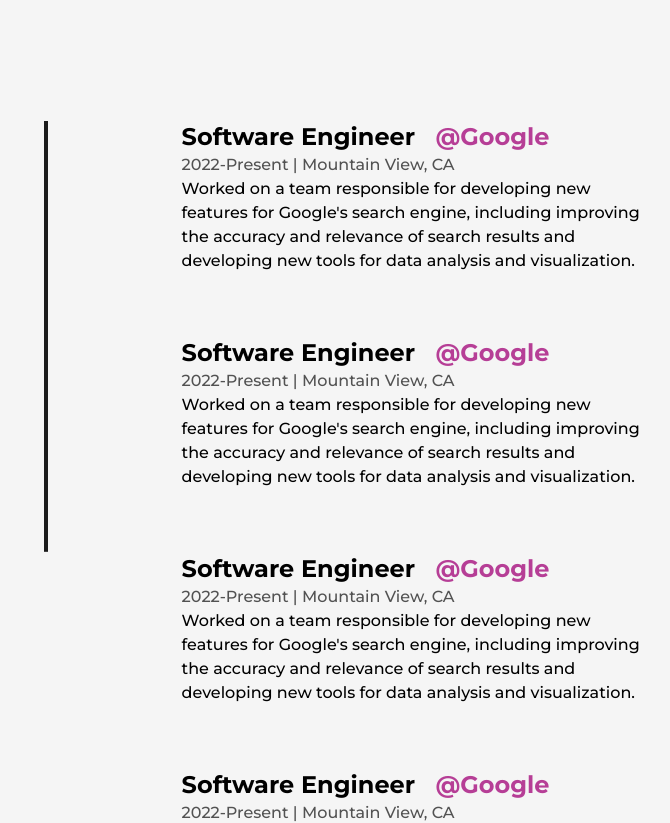
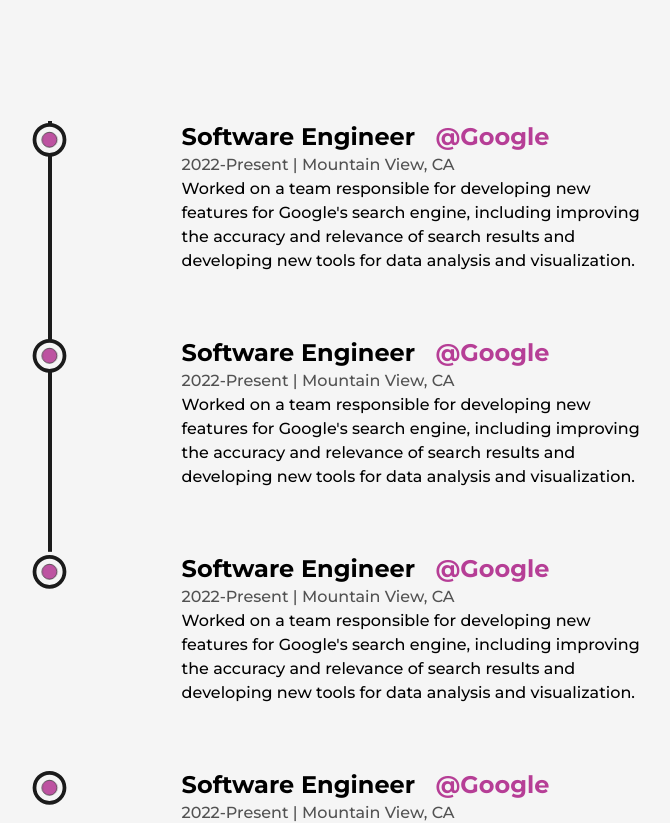
Before and after one commit to SaadFarooq-Dev/portfolio, a Next.js app: page /about in a window 1280 px wide. Shown: the part 2443-3266 px from the top of the page, without its empty margins (244-914 px from the left). Built offline with nearby package versions, Linux system fonts and the light colour scheme.

Commit message:
Created ListIcon and its Animation

```diff
--- a/src/components/Details/Details.js
+++ b/src/components/Details/Details.js
@@ -1,11 +1,22 @@
+import { useRef } from "react"
+import ListIcon from "../ListIcon"
+import { motion } from "framer-motion"
+
 const Details = ({ position, company, companyLink, time, address, work }) => {
+  const ref = useRef(null)
+
   return (
-    <li className='my-8 first:mt-0 last:mb-0 w-[60%] mx-auto flex flex-col items-center justify-between '>
-      <div>
+    <li ref={ref} className='my-8 first:mt-0 last:mb-0 w-[60%] mx-auto flex flex-col items-center justify-between '>
+      <ListIcon reference={ref}/>
+      <motion.div
+      initial={{y:50}}
+      whileInView={{y:0}}
+      transition={{duration: 0.5, type: "spring"}}
+      >
         <h3 className='capitalize font-bold text-2xl' >{position} &nbsp; <a target='_blank' className='text-primary capitalize' href={companyLink}>@{company} </a> </h3>
         <span className='capitalize font-medium text-dark/75'>{time} | {address}</span>
         <p className='font-medium w-full' >{work}</p>
-      </div>
+      </motion.div>
     </li>
   )
 }
--- a/src/components/Experience/Experience.js
+++ b/src/components/Experience/Experience.js
@@ -17,7 +17,7 @@
         Experience
       </h2>
       <div ref={ref} className='w-[75%] mx-auto relative '>
-        <motion.div style={{ scaleY: scrollYProgress }} className='absolute left-8 top-0 w-[4px] h-full bg-dark origin-top' />
+        <motion.div style={{ scaleY: scrollYProgress }} className='absolute left-9 top-0 w-[4px] h-full bg-dark origin-top' />
         <ul className='w-full flex flex-col items-start justify-between ml-4'>
           <Details position={'Software Engineer'}
             company={'Google'}
--- a/src/components/ListIcon/ListIcon.js
+++ b/src/components/ListIcon/ListIcon.js
@@ -1,8 +1,26 @@
 import React from 'react'
+import { motion, useScroll } from 'framer-motion'
 
-const ListIcon = () => {
+const ListIcon = ({reference}) => {
+
+  const { scrollYProgress } = useScroll(
+    {
+      target: reference,
+      offset: ['center end', 'center center']
+    }
+  )
   return (
-    <div>ListIcon</div>
+    <figure className='absolute left-0 stroke-dark '>
+      <svg className='-rotate-90' width={'75'} height={'75'} viewBox='0 0 100 100'>
+        <motion.circle cx={'75'} cy={'50'} r={'20'} className='stroke-primary stroke-1 fill-none' />
+        <motion.circle cx={'75'} cy={'50'} r={'20'} className='stroke-[5px] fill-light'
+        style={{
+          pathLength:scrollYProgress
+        }}
+        />
+        <motion.circle cx={'75'} cy={'50'} r={'10'} className=' animate-pulse stroke-1 fill-primary'/>
+      </svg>
+    </figure>
   )
 }
 
```
